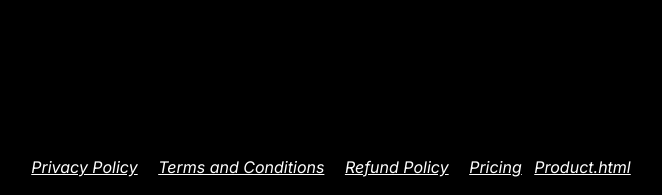
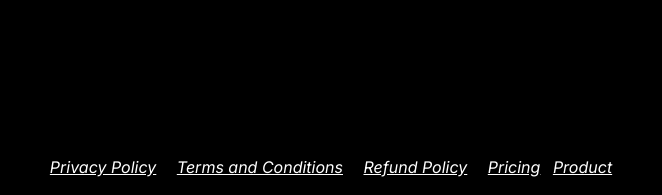
Before and after one commit to RajKishore000111/habity, a plain HTML site: page index.html in a window 1280 px wide. Shown: the part 605-800 px from the top of the page, without its empty margins (313-975 px from the left). Drawn offline with nearby package versions, Linux system fonts and the light colour scheme.

Commit message:
Update index.html

```diff
--- a/index.html
+++ b/index.html
@@ -57,7 +57,7 @@
     <a href="terms-and-conditions-policy.html" class="text-white underline hover:text-gray-300 mx-2">Terms and Conditions</a>
     <a href="refund-policy-policy.html" class="text-white underline hover:text-gray-300 mx-2">Refund Policy</a>
     <a href="pricing.html" class="text-white underline hover:text-gray-300 mx-2">Pricing</a>
-     <a href="Product.html" class="text-white underline hover:text-gray-300">Product.html</a>
+     <a href="Product.html" class="text-white underline hover:text-gray-300">Product</a>
   </footer>
 
   <!-- Add debugging script to help identify path issues -->
```
